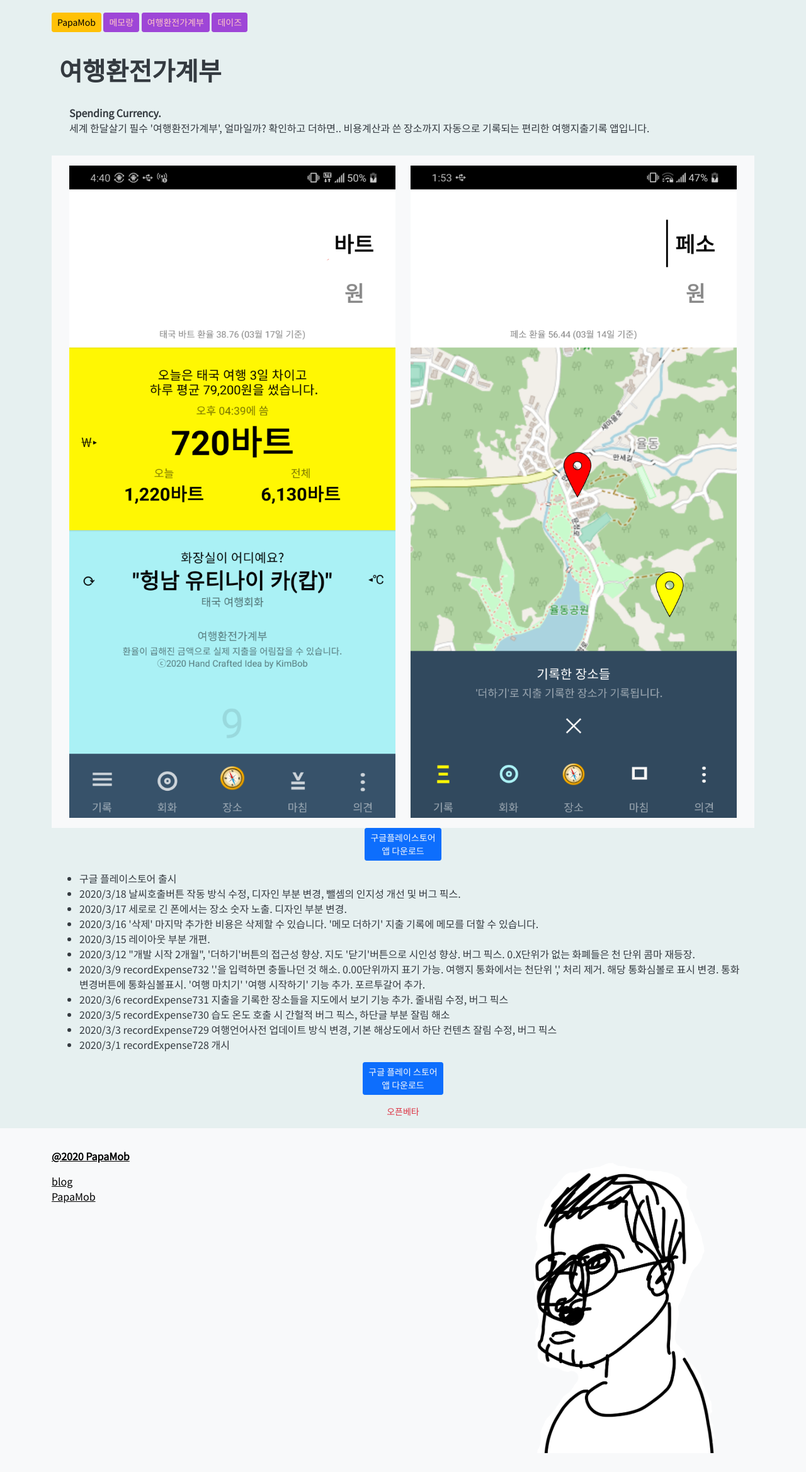
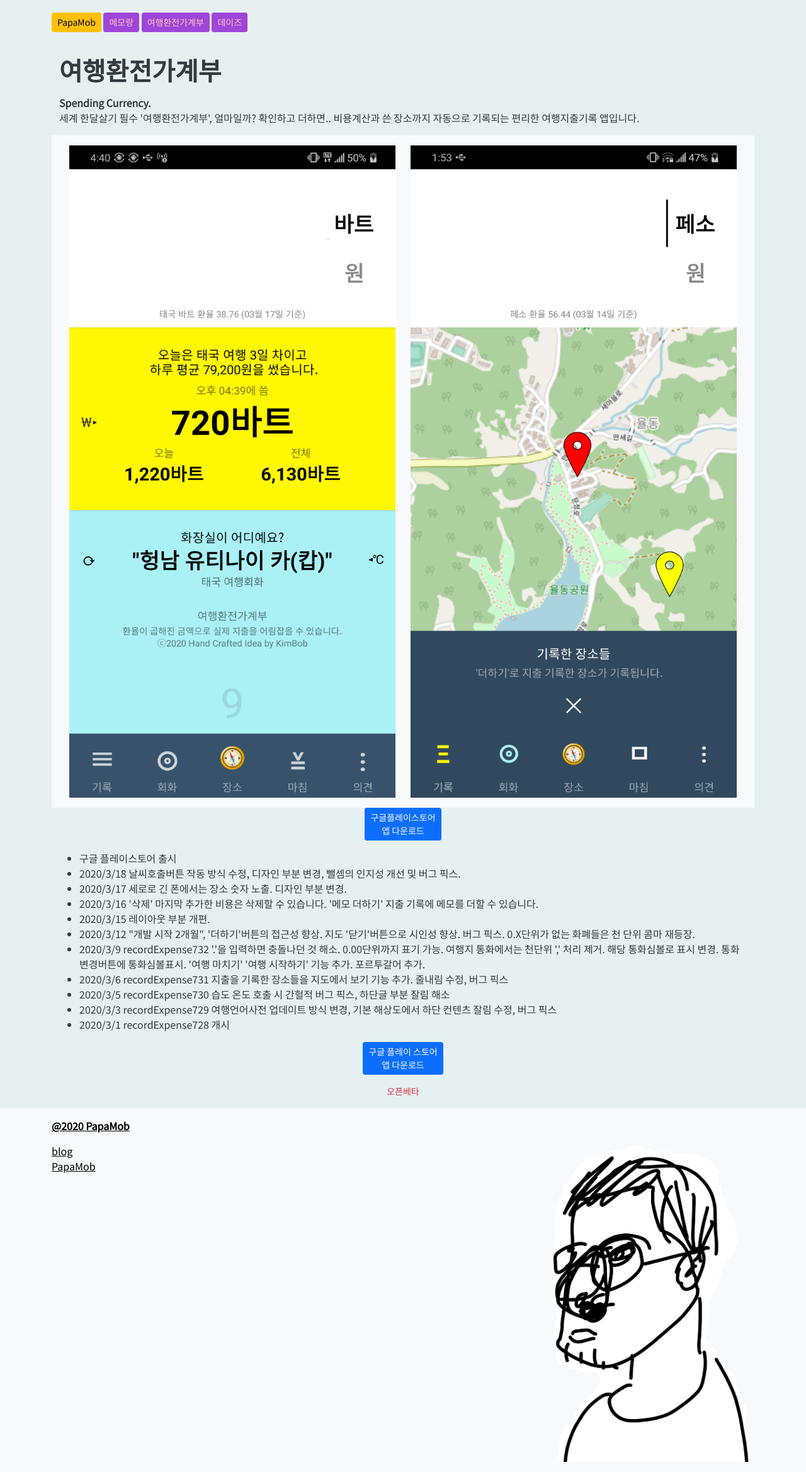
Before and after one commit to bobnorigun/memoir, a Django app: page / in a window 1280 px wide. Shown: the whole page at 63% size. Before the commit the page ends 2308 px from the top, so only its background shows below. Run offline with Django 3.2, Linux system fonts and the light colour scheme; some libraries are stand-ins or nearby versions.

Commit message:
modify
indented cancel

```diff
--- a/blog/templates/blog/base_event.html
+++ b/blog/templates/blog/base_event.html
@@ -34,19 +34,17 @@
         <footer class="footer mt-auto py-3 bg-light text-white">
           <div class="container">
             <div class="row justify-content-between">
-              <div class="col-4">
-                <div>
-                  <p>
+              <div class="col">
                 <address>
                   <h6><a href="mailto:bobthedesigner@gmail.com">@2020 PapaMob</a></h6>
                 </address>
+                <p>
                   <a href="{% url 'post_list' %}">blog</a><br>
                   <a href="{% url 'post_event' %}">PapaMob</a>
                 </p>
               </div>
-              </div>
-              <div class="col-4">
-                <img src="/media/images/papamob_footer.png" class="img-fluid" width="300px" alt="papamob by Seong Ha">
+              <div class="col">
+                <img src="/media/images/papamob_footer.png" class="img-fluid" align="right" width="60%" alt="papamob by Seong Ha">
               </div>
             </div>
           </div>
--- a/blog/templates/blog/post_app_later.html
+++ b/blog/templates/blog/post_app_later.html
@@ -10,7 +10,7 @@
       <div class="post">
         <h1><b>데이즈</b> DAYs</h1>
       </div>
-      <div class="post" style="padding:1rem;">
+      <div class="post">
         <b>Days Left Days Since.</b><br>얼마나 남았을까? 얼마나 지났을까? 날짜와 메모로 기록하고 기억하기.
 
       </div>
--- a/blog/templates/blog/post_app_memolang.html
+++ b/blog/templates/blog/post_app_memolang.html
@@ -11,7 +11,7 @@
         <h1><b>메모랑</b> MemoLang</h1>
       </div>
 
-      <div class="post" style="padding:1rem;">
+      <div class="post">
         <b>Memo with voice Language.</b><br>
         몇 번을 녹음하면 문장이 외워질까? 녹음을 반복하지 않으면 사라져요. 몇 번을 반복해야 녹음이 남을까요? 짧은 문장 녹음하고 듣고 다시 녹음해보고, 안 외워질래야 안 외워질수가 없겠죠?
 
--- a/blog/templates/blog/post_event.html
+++ b/blog/templates/blog/post_event.html
@@ -9,7 +9,7 @@
   <div class="post">
     <h1><b>여행환전가계부</b></h1>
   </div>
-  <div class="post" style="padding:1rem;">
+  <div class="post">
     <b>Spending Currency.</b><br>세계 한달살기 필수 '여행환전가계부', 얼마일까? 확인하고 더하면.. 비용계산과 쓴 장소까지 자동으로 기록되는 편리한 여행지출기록 앱입니다.
   </div>
 
```
Also changed, not shown: blog/templates/blog/base.html (+5 -6 lines). Lines whose indentation alone changed are shown as unchanged.
